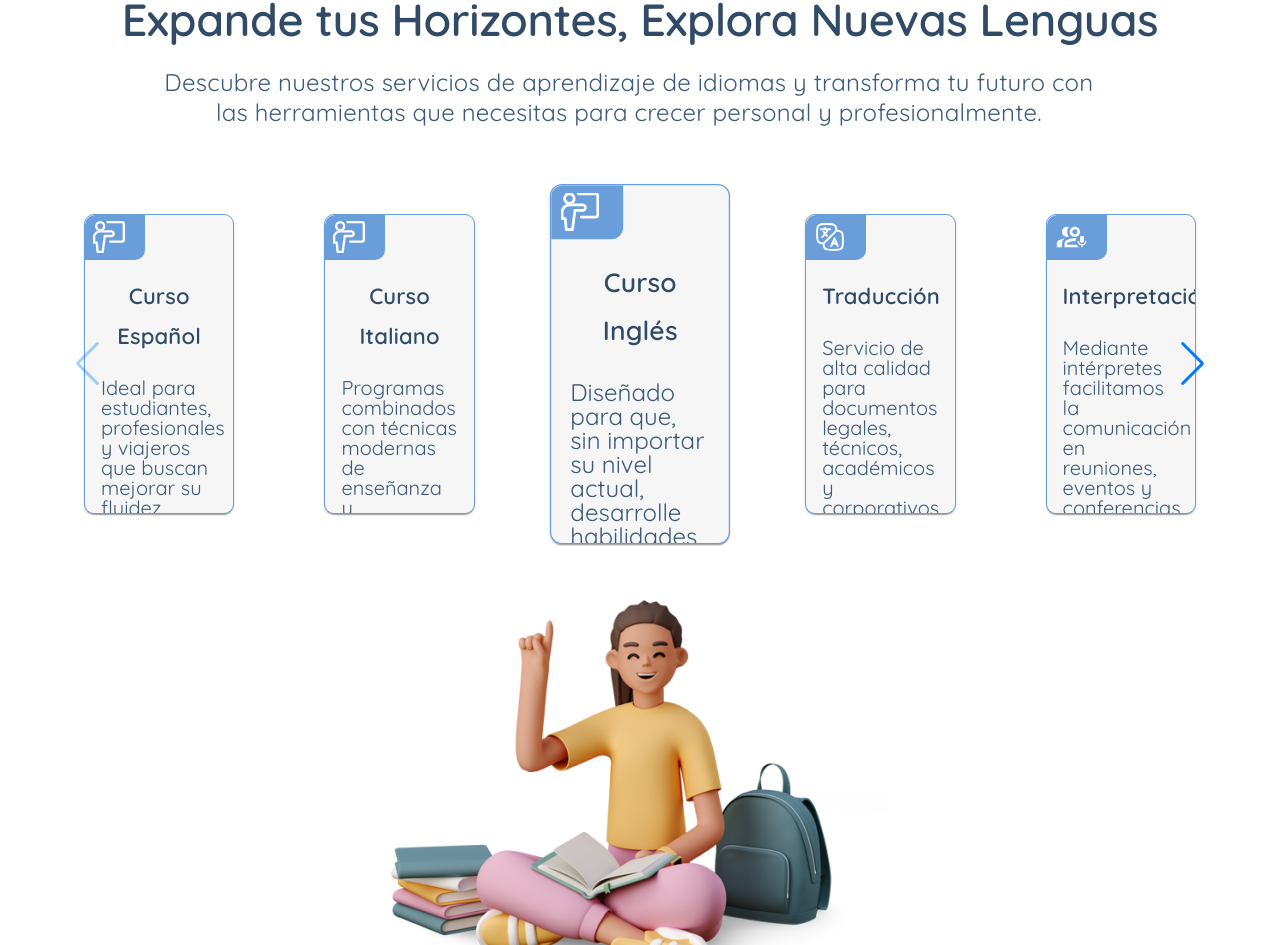
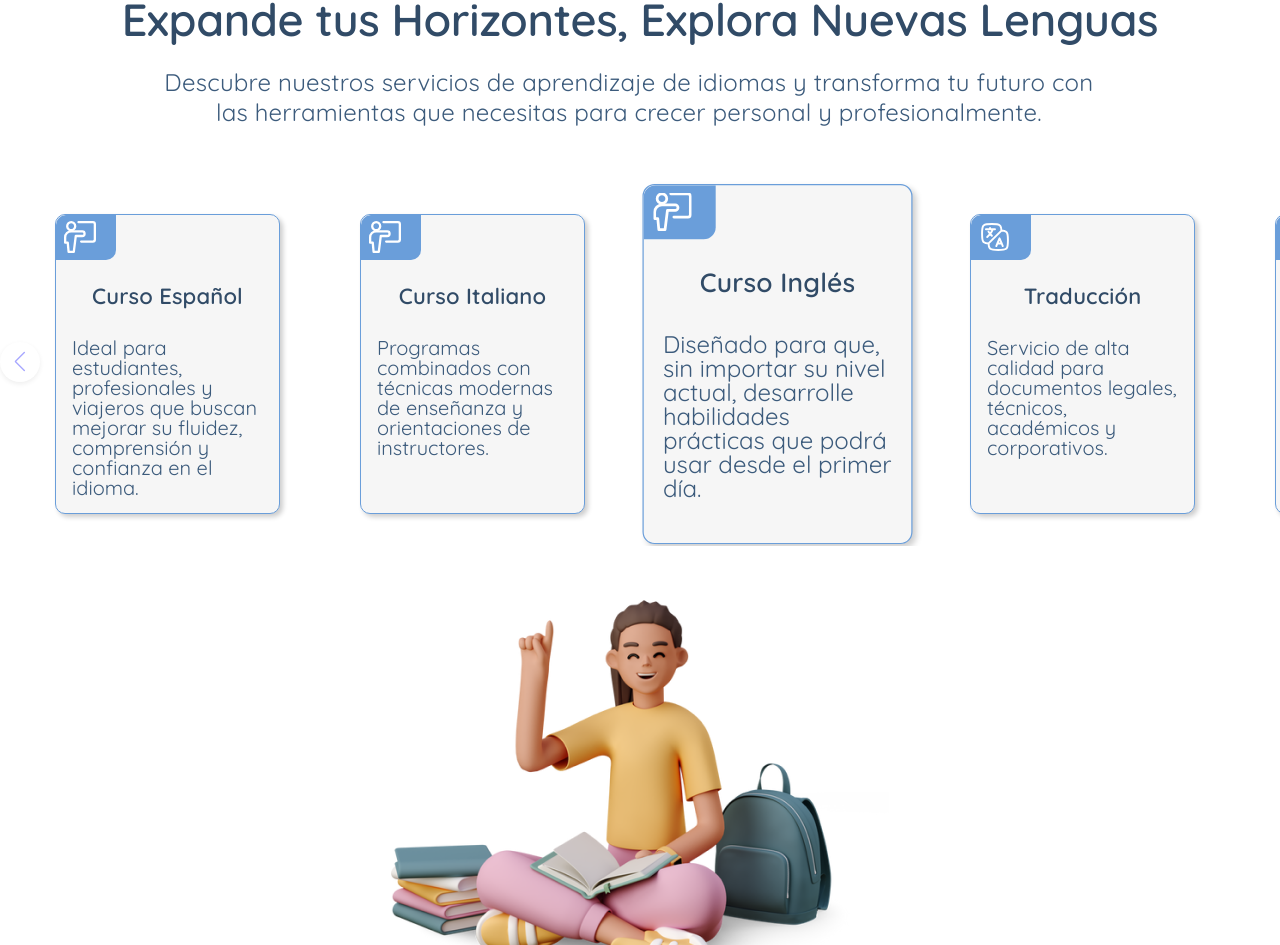
Before and after one commit to eneskrlos/any-academy-project, a Next.js app: page / in a window 1280 px wide. Shown: the part 1291-2236 px from the top of the page. Built offline with nearby package versions, Linux system fonts and the light colour scheme.

Commit message:
Adding style to button navigation and cards

```diff
--- a/src/Components/Cards/Card.tsx
+++ b/src/Components/Cards/Card.tsx
@@ -23,7 +23,7 @@ interface CardProps {
 
 export default function CardComponent({ title,description, theme, imageAction }:CardProps) {
   return (
-    <Card sx={{ width: '100%', height: '300px', margin: '0px 20px 0px 20px', border: '1px solid #6A9EDA', borderRadius: '10px' }} >
+    <Card sx={{ width: '260px', height: '300px', margin: '0px 20px 0px 20px', border: '1px solid #6A9EDA', borderRadius: '10px', boxShadow: '3px 3px 5px rgba(0, 0, 0, 0.2)'  }} >
       <CardActions style={{ background: '#6A9EDA', width: 60, height: 45, borderRadius: '10px 0 10px 0' }}>
         <ImageComponet src={imageAction.src} alt={imageAction.alt} width={32} height={32} style={{}} priority />
       </CardActions>
--- a/src/Components/Slider/CarouselComponent.tsx
+++ b/src/Components/Slider/CarouselComponent.tsx
@@ -111,7 +111,7 @@ export default function CarouselComponent({ theme }:CarouselPorps) {
   const [activeIndex, setActiveIndex] = useState(0);
   return (
     <Swiper
-        spaceBetween={50}
+        spaceBetween={40}
         slidesPerView={5}
         //loop={true}
         onSlideChange={(swiper) => {
@@ -120,7 +120,7 @@ export default function CarouselComponent({ theme }:CarouselPorps) {
         onSwiper={(swiper) => console.log("swiper:",swiper)}
         modules={[Navigation]}
         navigation
-        style={{ width: '100%', height: '100%' }}
+        style={{ width: '1555px', height: '100%', padding: '35px' }}
     >
       {
         LIST_SERVICES.map((service, index) => {
--- a/src/Components/Slider/styleSlider.css
+++ b/src/Components/Slider/styleSlider.css
@@ -1,9 +1,34 @@
-/* .swiper {
-    width: 100%;
-    height: 100%;
-    background: '#6A9EDA';
+/* Estilo para los botones de navegación */
+.swiper-button-next,
+.swiper-button-prev {
+    background-size: 30px 30px; /* Ajusta el tamaño de la imagen SVG */
+    background-repeat: no-repeat; /* Evita que se repita la imagen */
+    background-color: white;
+    border-radius: 50%;
+    width: 40px;
+    height: 40px;
+    display: flex;
+    justify-content: center;
+    align-items: center;
+    box-shadow: 0 2px 5px rgba(0, 0, 0, 0.2);
 }
 
-.swiper-pagination-bullet .swiper-pagination-bullet-active {
-    background: #D9D9D9;
-} */
+
+.swiper-button-next::after,
+.swiper-button-prev::after {
+    color: blue;
+    font-size: 20px;
+}
+
+
+.swiper-button-next {
+    right: 0px;
+    /* content: url('/resources/images/ArrowRigth.svg'); */
+
+}
+
+.swiper-button-prev {
+    left: 0px;
+    /* content: url('/resources/images/ArrowLeft.svg'); */
+
+}
--- a/src/Views/Cursos/Index.tsx
+++ b/src/Views/Cursos/Index.tsx
@@ -59,7 +59,7 @@ export default function CursosView({ theme } : HomePorps) {
                     />
                 </article>
             </aside>
-            <Grid2 sx={{ width: '90%', height: '365px' }}>
+            <Grid2 sx={{ width: '100%', height: '365px' }}>
                 <CarouselComponent theme={theme} />
             </Grid2>
             <Grid2>
```
Also changed, not shown: public/resources/images/ArrowLeft.svg (added), public/resources/images/ArrowRigth.svg (added).
